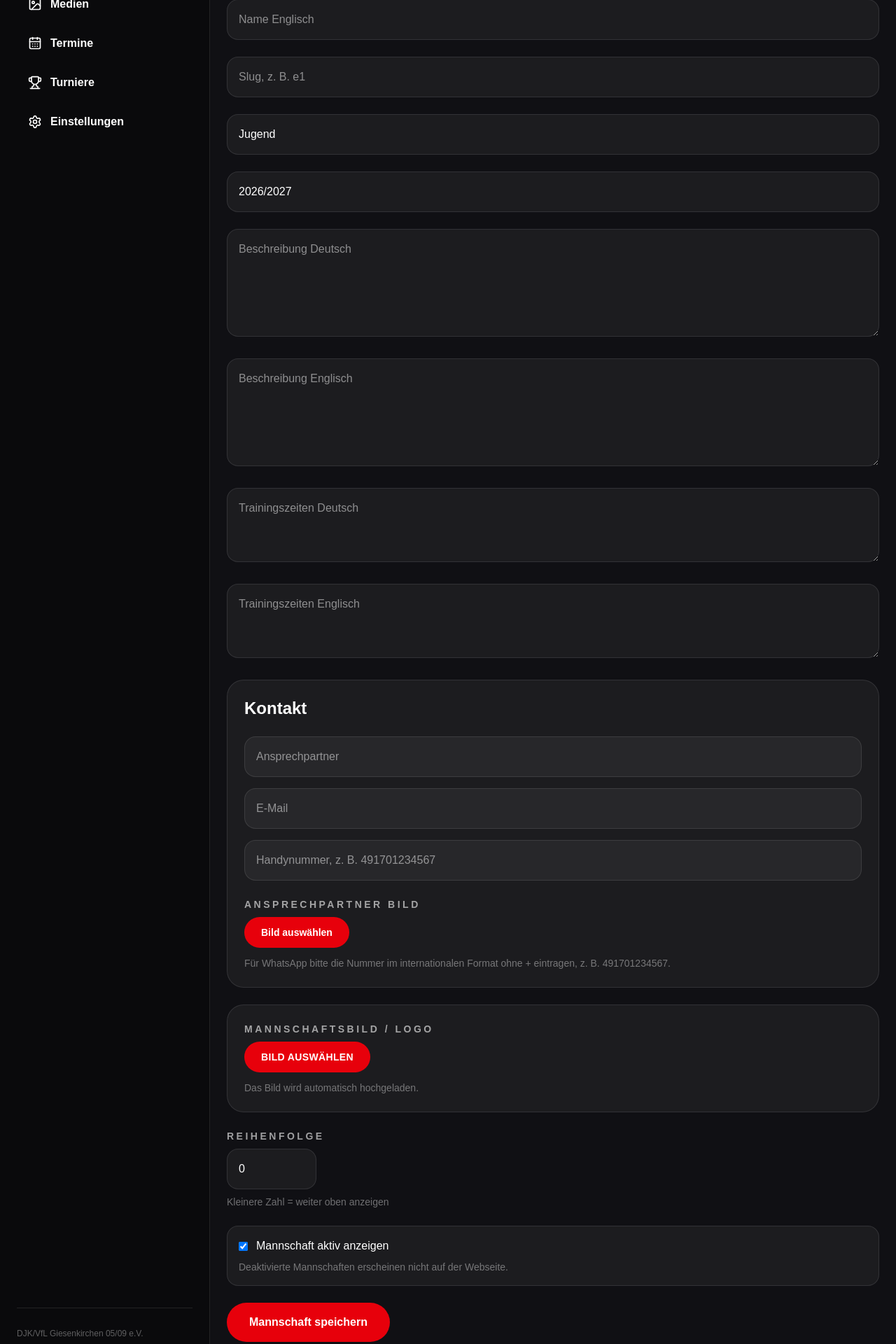
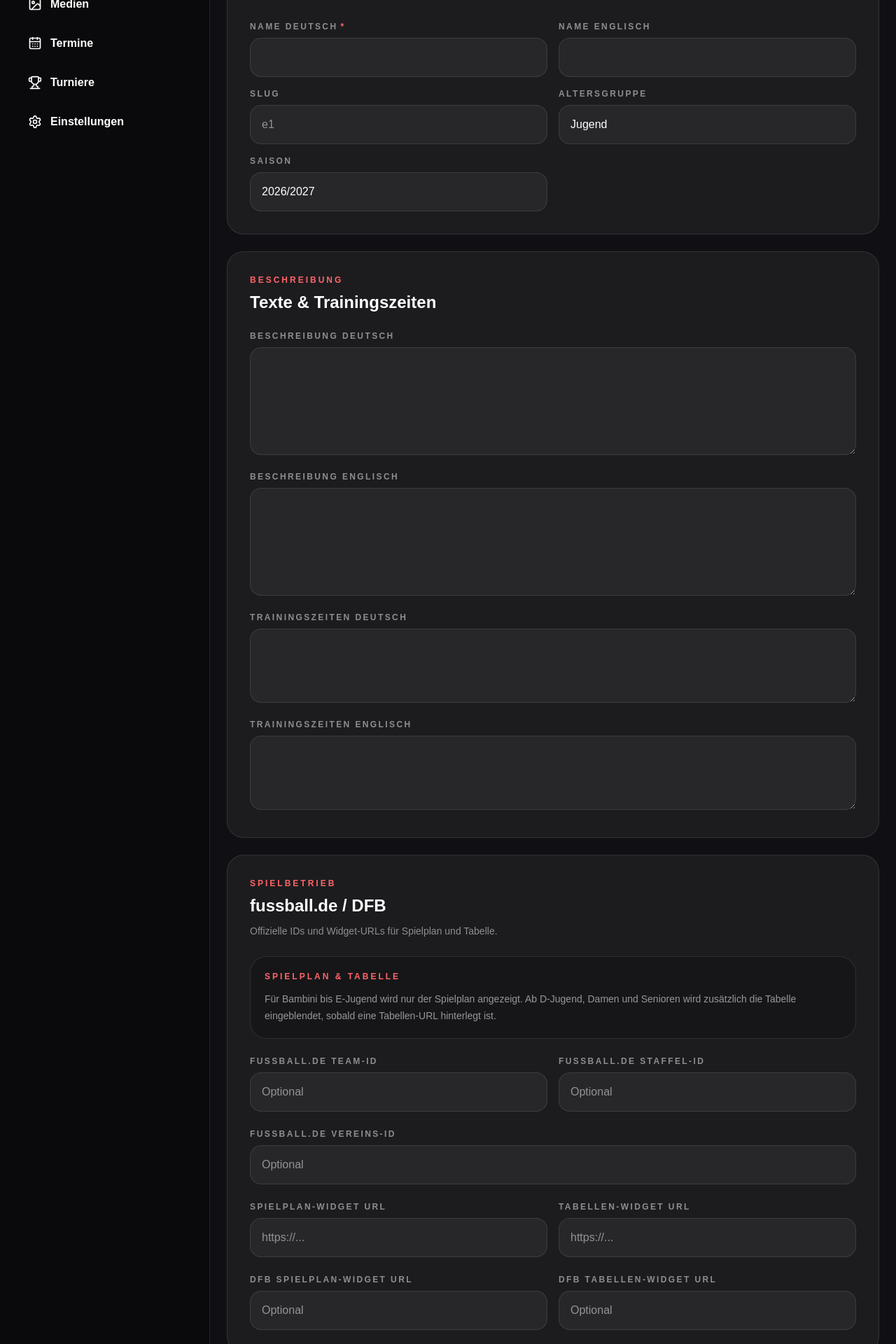
Before and after one commit to m00nLPStudent/djk-giesenkirchen-webseite, a Next.js app: page /admin/teams/new in a window 1280 px wide. Shown: the part 440-2360 px from the top of the page at 70% size. Built offline with nearby package versions, Linux system fonts and the light colour scheme; no server answers.

Commit message:
Add competition section to team form

```diff
--- a/src/components/admin/teams/forms/AdminTeamsForm.js
+++ b/src/components/admin/teams/forms/AdminTeamsForm.js
@@ -2,14 +2,24 @@
 
 import { useState } from "react";
 import { useRouter } from "next/navigation";
+import {
+  ActiveStatusField,
+  EmailField,
+  FormActions,
+  FormGrid,
+  FormSection,
+  InputField,
+  PhoneField,
+  SortOrderField,
+  TextareaField,
+} from "@/components/admin/forms";
 import TeamLogoUpload from "../components/TeamLogoUpload";
 import { createSlug } from "../utils/slug";
 import { uploadTeamImage, saveTeam } from "../services/teams.service";
+import TeamCompetitionFields from "./fields/TeamCompetitionFields";
 
-export default function AdminTeamsForm({ team }) {
-  const router = useRouter();
-
-  const [form, setForm] = useState({
+function createInitialForm(team) {
+  return {
     name_de: team?.name_de || "",
     name_en: team?.name_en || "",
     slug: team?.slug || "",
@@ -26,19 +36,33 @@ export default function AdminTeamsForm({ team }) {
     contact_email: team?.contact_email || "",
     contact_phone: team?.contact_phone || "",
     contact_image_url: team?.contact_image_url || "",
-  });
+    fussball_de_team_id: team?.fussball_de_team_id || "",
+    fussball_de_competition_id: team?.fussball_de_competition_id || "",
+    fussball_de_club_id: team?.fussball_de_club_id || "",
+    fussball_de_matches_widget_url: team?.fussball_de_matches_widget_url || "",
+    fussball_de_matches_url: team?.fussball_de_matches_url || "",
+    dfb_matches_widget_url: team?.dfb_matches_widget_url || "",
+    fussball_de_table_widget_url: team?.fussball_de_table_widget_url || "",
+    fussball_de_table_url: team?.fussball_de_table_url || "",
+    dfb_table_widget_url: team?.dfb_table_widget_url || "",
+  };
+}
 
+export default function AdminTeamsForm({ team }) {
+  const router = useRouter();
+  const [form, setForm] = useState(() => createInitialForm(team));
   const [loading, setLoading] = useState(false);
 
   function updateField(field, value) {
-    setForm((current) => ({
-      ...current,
-      [field]: value,
-    }));
+    setForm((current) => ({ ...current, [field]: value }));
   }
 
   async function uploadImage(file) {
-    const { data, error } = await uploadTeamImage(file, "teams");
+    const { data, error } = await uploadTeamImage(file, {
+      id: team?.id,
+      name_de: form.name_de,
+      team_image_url: form.team_image_url,
+    });
 
     if (error) {
       alert(error.message);
@@ -49,7 +73,11 @@ export default function AdminTeamsForm({ team }) {
   }
 
   async function uploadContactImage(file) {
-    const { data, error } = await uploadTeamImage(file, "contacts");
+    const { data, error } = await uploadTeamImage(file, {
+      id: team?.id,
+      name_de: form.contact_name || form.name_de,
+      team_image_url: form.contact_image_url,
+    });
 
     if (error) {
       alert(error.message);
@@ -63,22 +91,15 @@ export default function AdminTeamsForm({ team }) {
     event.preventDefault();
     setLoading(true);
 
-    const cleanPhone = form.contact_phone
-      ?.replace(/\s/g, "")
-      .replace(/\+/g, "");
-
-    const slug = form.slug || createSlug(form.name_de);
-
     const payload = {
       ...form,
-      contact_phone: cleanPhone,
-      slug,
+      contact_phone: form.contact_phone?.replace(/\s/g, "").replace(/\+/g, ""),
+      slug: form.slug || createSlug(form.name_de),
       sort_order: Number(form.sort_order),
       is_active: form.is_active,
     };
 
     const { error } = await saveTeam(payload, team?.id ?? null);
-
     setLoading(false);
 
     if (error) {
@@ -92,189 +113,50 @@ export default function AdminTeamsForm({ team }) {
 
   return (
     <form onSubmit={handleSubmit} className="mt-10 space-y-6">
-      <input
-        placeholder="Name Deutsch"
-        value={form.name_de}
-        onChange={(e) => updateField("name_de", e.target.value)}
-        className="w-full rounded-2xl border border-white/10 bg-white/5 p-4"
-        required
-      />
+      <FormSection eyebrow="Mannschaft" title="Grunddaten">
+        <FormGrid>
+          <InputField label="Name Deutsch" required value={form.name_de} onChange={(event) => updateField("name_de", event.target.value)} />
+          <InputField label="Name Englisch" value={form.name_en} onChange={(event) => updateField("name_en", event.target.value)} />
+          <InputField label="Slug" placeholder="e1" value={form.slug} onChange={(event) => updateField("slug", event.target.value)} />
+          <InputField label="Altersgruppe" value={form.age_group} onChange={(event) => updateField("age_group", event.target.value)} />
+          <InputField label="Saison" value={form.season} onChange={(event) => updateField("season", event.target.value)} />
+        </FormGrid>
+      </FormSection>
 
-      <input
-        placeholder="Name Englisch"
-        value={form.name_en}
-        onChange={(e) => updateField("name_en", e.target.value)}
-        className="w-full rounded-2xl border border-white/10 bg-white/5 p-4"
-      />
+      <FormSection eyebrow="Beschreibung" title="Texte & Trainingszeiten">
+        <div className="space-y-4">
+          <TextareaField label="Beschreibung Deutsch" rows={5} value={form.description_de} onChange={(event) => updateField("description_de", event.target.value)} />
+          <TextareaField label="Beschreibung Englisch" rows={5} value={form.description_en} onChange={(event) => updateField("description_en", event.target.value)} />
+          <TextareaField label="Trainingszeiten Deutsch" rows={3} value={form.training_times_de} onChange={(event) => updateField("training_times_de", event.target.value)} />
+          <TextareaField label="Trainingszeiten Englisch" rows={3} value={form.training_times_en} onChange={(event) => updateField("training_times_en", event.target.value)} />
+        </div>
+      </FormSection>
 
-      <input
-        placeholder="Slug, z. B. e1"
-        value={form.slug}
-        onChange={(e) => updateField("slug", e.target.value)}
-        className="w-full rounded-2xl border border-white/10 bg-white/5 p-4"
-      />
+      <FormSection eyebrow="Spielbetrieb" title="fussball.de / DFB" description="Offizielle IDs und Widget-URLs für Spielplan und Tabelle.">
+        <TeamCompetitionFields form={form} updateField={updateField} />
+      </FormSection>
 
-      <input
-        placeholder="Altersgruppe, z. B. Jugend oder Senioren"
-        value={form.age_group}
-        onChange={(e) => updateField("age_group", e.target.value)}
-        className="w-full rounded-2xl border border-white/10 bg-white/5 p-4"
-      />
+      <FormSection eyebrow="Kontakt" title="Ansprechpartner">
+        <div className="space-y-4">
+          <InputField label="Ansprechpartner" value={form.contact_name} onChange={(event) => updateField("contact_name", event.target.value)} />
+          <EmailField value={form.contact_email} onChange={(value) => updateField("contact_email", value)} />
+          <PhoneField value={form.contact_phone} onChange={(value) => updateField("contact_phone", value)} />
+          <TeamLogoUpload imageUrl={form.contact_image_url} onUpload={uploadContactImage} onRemove={() => updateField("contact_image_url", "")} />
+        </div>
+      </FormSection>
 
-      <input
-        placeholder="Saison"
-        value={form.season}
-        onChange={(e) => updateField("season", e.target.value)}
-        className="w-full rounded-2xl border border-white/10 bg-white/5 p-4"
-      />
+      <FormSection eyebrow="Medien" title="Mannschaftsbild">
+        <TeamLogoUpload imageUrl={form.team_image_url} onUpload={uploadImage} onRemove={() => updateField("team_image_url", "")} />
+      </FormSection>
 
-      <textarea
-        placeholder="Beschreibung Deutsch"
-        rows={5}
-        value={form.description_de}
-        onChange={(e) => updateField("description_de", e.target.value)}
-        className="w-full rounded-2xl border border-white/10 bg-white/5 p-4"
-      />
+      <FormSection eyebrow="Einstellungen" title="Status & Sortierung">
+        <div className="space-y-6">
+          <SortOrderField value={form.sort_order} onChange={(value) => updateField("sort_order", value)} />
+          <ActiveStatusField checked={form.is_active} onChange={(value) => updateField("is_active", value)} entityLabel="Mannschaft" />
+        </div>
+      </FormSection>
 
-      <textarea
-        placeholder="Beschreibung Englisch"
-        rows={5}
-        value={form.description_en}
-        onChange={(e) => updateField("description_en", e.target.value)}
-        className="w-full rounded-2xl border border-white/10 bg-white/5 p-4"
-      />
-
-      <textarea
-        placeholder="Trainingszeiten Deutsch"
-        rows={3}
-        value={form.training_times_de}
-        onChange={(e) => updateField("training_times_de", e.target.value)}
-        className="w-full rounded-2xl border border-white/10 bg-white/5 p-4"
-      />
-
-      <textarea
-        placeholder="Trainingszeiten Englisch"
-        rows={3}
-        value={form.training_times_en}
-        onChange={(e) => updateField("training_times_en", e.target.value)}
-        className="w-full rounded-2xl border border-white/10 bg-white/5 p-4"
-      />
-
-      <div className="rounded-3xl border border-white/10 bg-white/5 p-6">
-        <h2 className="text-2xl font-black">Kontakt</h2>
-
-        <div className="mt-6 space-y-4">
-          <input
-            placeholder="Ansprechpartner"
-            value={form.contact_name}
-            onChange={(e) => updateField("contact_name", e.target.value)}
-            className="w-full rounded-2xl border border-white/10 bg-white/5 p-4"
-          />
-
-          <input
-            placeholder="E-Mail"
-            type="email"
-            value={form.contact_email}
-            onChange={(e) => updateField("contact_email", e.target.value)}
-            className="w-full rounded-2xl border border-white/10 bg-white/5 p-4"
-          />
-
-          <input
-            placeholder="Handynummer, z. B. 491701234567"
-            value={form.contact_phone}
-            onChange={(e) => updateField("contact_phone", e.target.value)}
-            className="w-full rounded-2xl border border-white/10 bg-white/5 p-4"
-          />
-        </div>
-
-        <div className="mt-6">
-          <label className="mb-2 block text-sm font-bold uppercase tracking-[0.25em] text-white/60">
-            Ansprechpartner Bild
-          </label>
-
-          <label className="inline-flex cursor-pointer items-center rounded-full bg-red-600 px-6 py-3 text-sm font-bold text-white hover:bg-red-700">
-            Bild auswählen
-            <input
-              type="file"
-              accept="image/*"
-              onChange={(e) => uploadContactImage(e.target.files?.[0])}
-              className="hidden"
-            />
-          </label>
-        </div>
-
-        {form.contact_image_url && (
-          <div className="mt-4">
-            <div className="mb-3 flex items-center gap-4">
-              <img
-                src={form.contact_image_url}
-                alt="Ansprechpartner"
-                className="h-24 w-24 rounded-full border border-white/10 object-cover"
-              />
-
-              <button
-                type="button"
-                onClick={() => updateField("contact_image_url", "")}
-                className="rounded-full border border-red-500/30 px-4 py-2 text-sm font-bold text-red-400 hover:bg-red-500/10"
-              >
-                Bild entfernen
-              </button>
-            </div>
-          </div>
-        )}
-
-        <p className="mt-3 text-sm text-white/40">
-          Für WhatsApp bitte die Nummer im internationalen Format ohne +
-          eintragen, z. B. 491701234567.
-        </p>
-      </div>
-
-      <TeamLogoUpload
-        imageUrl={form.team_image_url}
-        onUpload={uploadImage}
-        onRemove={() => updateField("team_image_url", "")}
-      />
-
-      <div>
-        <label className="mb-2 block text-sm font-bold uppercase tracking-[0.25em] text-white/60">
-          Reihenfolge
-        </label>
-
-        <input
-          type="number"
-          value={form.sort_order}
-          onChange={(e) => updateField("sort_order", e.target.value)}
-          className="w-32 rounded-2xl border border-white/10 bg-white/5 p-4"
-        />
-
-        <p className="mt-2 text-sm text-white/40">
-          Kleinere Zahl = weiter oben anzeigen
-        </p>
-      </div>
-
-      <div className="rounded-2xl border border-white/10 bg-white/5 p-4">
-        <label className="flex items-center gap-3 text-white">
-          <input
-            type="checkbox"
-            checked={form.is_active}
-            onChange={(e) => updateField("is_active", e.target.checked)}
-          />
-
-          <span className="font-medium">Mannschaft aktiv anzeigen</span>
-        </label>
-
-        <p className="mt-2 text-sm text-white/40">
-          Deaktivierte Mannschaften erscheinen nicht auf der Webseite.
-        </p>
-      </div>
-
-      <button
-        type="submit"
-        disabled={loading}
-        className="rounded-full bg-red-600 px-8 py-4 font-bold disabled:opacity-50"
-      >
-        {loading ? "Speichert..." : "Mannschaft speichern"}
-      </button>
+      <FormActions loading={loading} submitLabel="Mannschaft speichern" cancelHref="/admin/teams" />
     </form>
   );
 }
```
